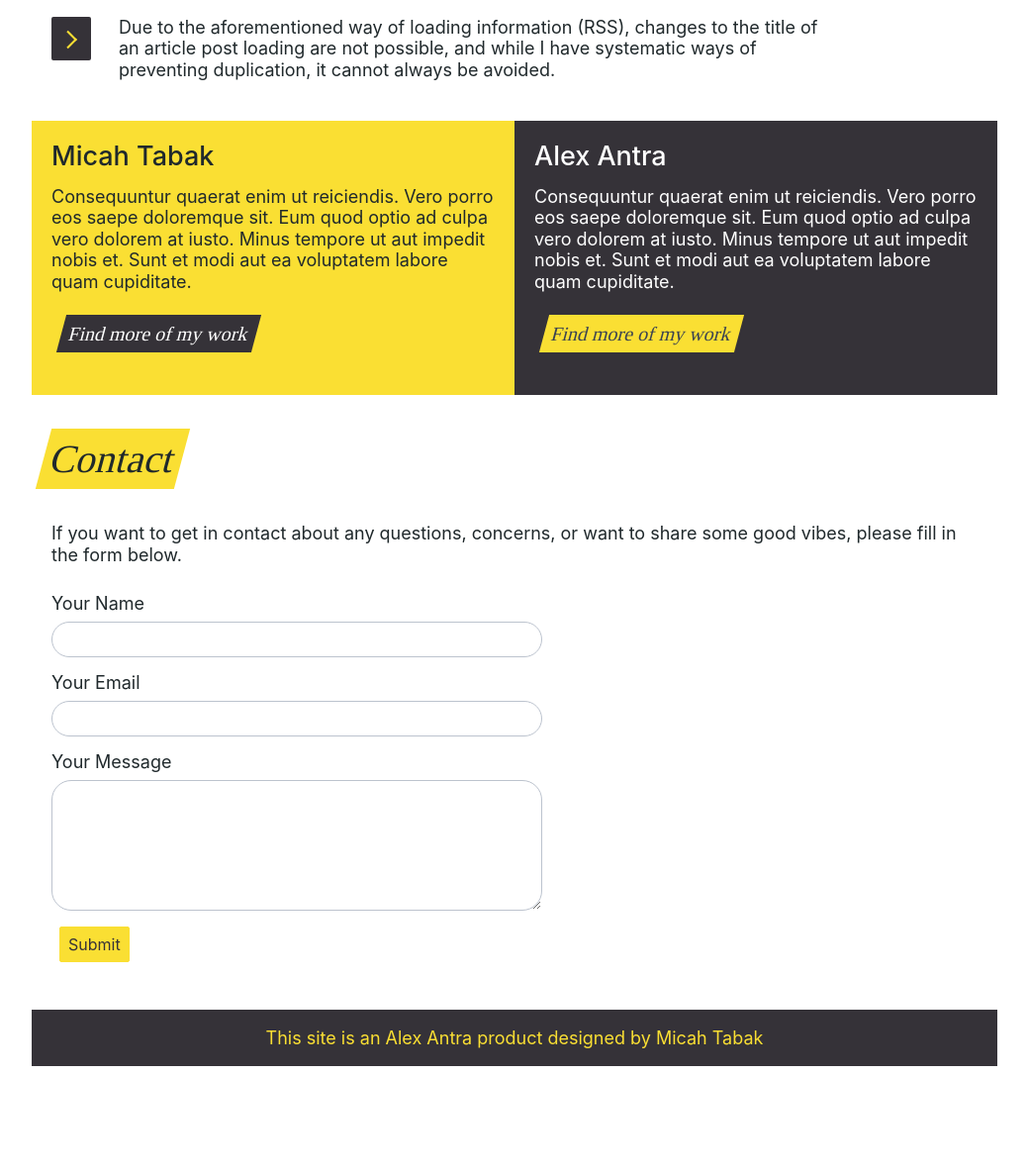
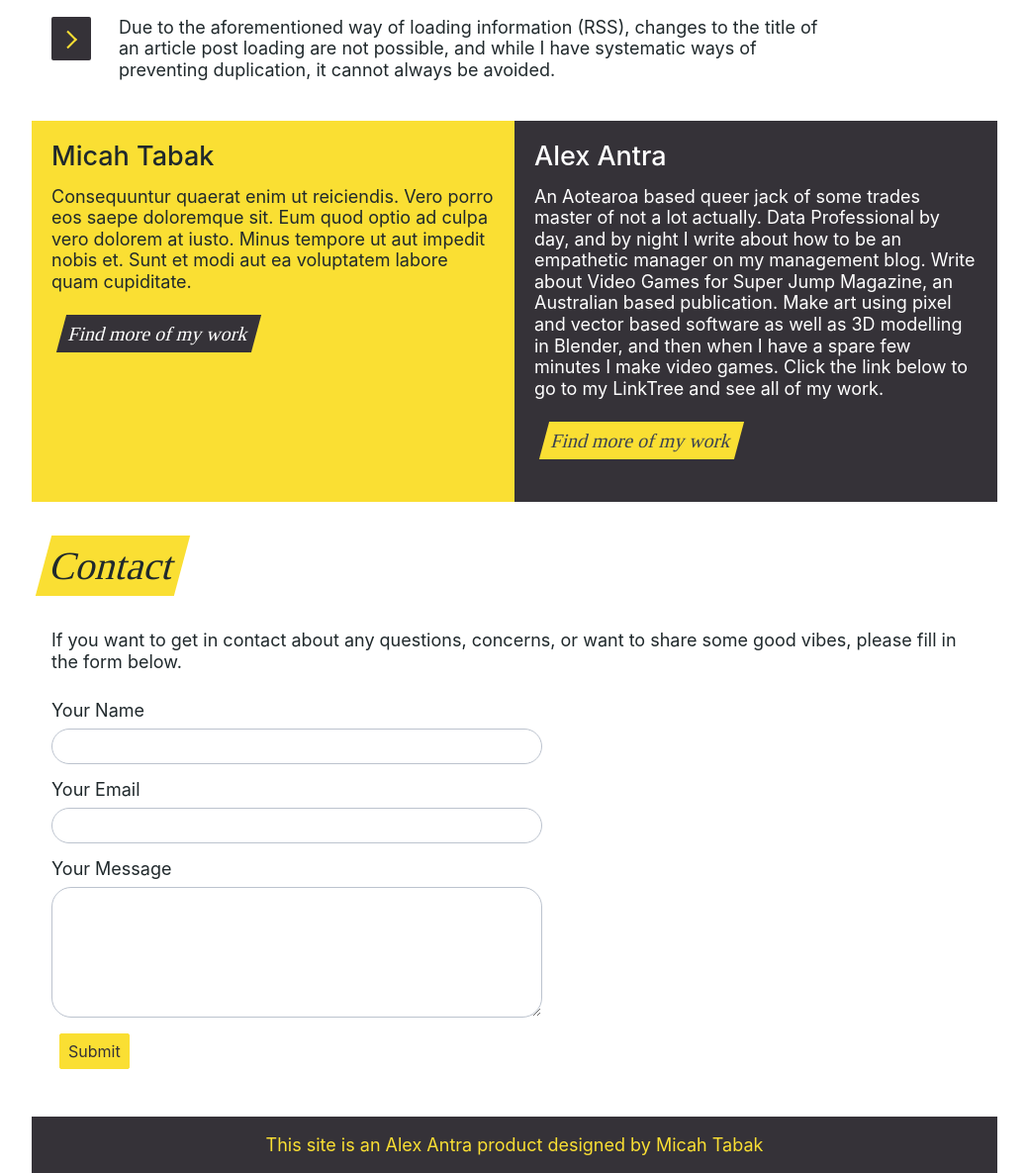
Before and after one commit to ronsoak/UL, a Django app: template contentfeed/templates/about.html in a window 1280 px wide. Shown: the part 2381-3566 px from the top of the page at 99% size, without its empty margins (120-1159 px from the left). Before the commit the page ends 3458 px from the top, so only its background shows below. Run offline with Django 3.2, Linux system fonts and the light colour scheme; the template is opened without the code that fills it, so the values that code supplies are empty; some libraries are stand-ins or nearby versions.

Commit message:
changes to favicon and such

```diff
--- a/blogsite/urls.py
+++ b/blogsite/urls.py
@@ -22,8 +22,10 @@ from jsl_django_sitemap.views import sitemaps
 
 
 urlpatterns = [
-    path('admin/', admin.site.urls), #change this on deployment
+    path('admin/', admin.site.urls),
     path('',include('contentfeed.urls')),
+
+    # Extras
     path("robots.txt",TemplateView.as_view(template_name="robots.txt", content_type="text/plain"),),
     path('sitemap.xml', sitemap, {'sitemaps': sitemaps}, name='django.contrib.sitemaps.views.sitemap'),
 ]
--- a/contentfeed/templates/about.html
+++ b/contentfeed/templates/about.html
@@ -269,9 +269,7 @@
     <div id="work-box" class="column bg-dark p-1r">
       <h2>Alex Antra</h2>
       <span>
-        Consequuntur quaerat enim ut reiciendis. Vero porro eos saepe doloremque
-        sit. Eum quod optio ad culpa vero dolorem at iusto. Minus tempore ut aut
-        impedit nobis et. Sunt et modi aut ea voluptatem labore quam cupiditate.
+        An Aotearoa based queer jack of some trades master of not a lot actually. Data Professional by day, and by night I write about how to be an empathetic manager on my management blog. Write about Video Games for Super Jump Magazine, an Australian based publication. Make art using pixel and vector based software as well as 3D modelling in Blender, and then when I have a spare few minutes I make video games. Click the link below to go to my LinkTree and see all of my work.
       </span>
       <div id="header-medium">
         <a
--- a/contentfeed/templates/standard.html
+++ b/contentfeed/templates/standard.html
@@ -3,14 +3,20 @@
   <head>
     <meta charset="utf-8" />
     <meta name="viewport" content="width=device-width, initial-scale=1" />
+    <meta name="msapplication-TileColor" content="#da532c">
+    <meta name="theme-color" content="#ffffff">
+    <link rel="apple-touch-icon" sizes="180x180" href="/apple-touch-icon.png">
+    <link rel="icon" type="image/png" sizes="32x32" href="/favicon-32x32.png">
+    <link rel="icon" type="image/png" sizes="16x16" href="/favicon-16x16.png">
+    <link rel="manifest" href="/site.webmanifest">
     {% load static %}
     <link rel="stylesheet" href="{% static 'CSS/fonts.css' %}" />
     <link rel="stylesheet" href="{% static 'CSS/custom.css' %}" />
     <link rel="stylesheet" href="{% static 'CSS/spectre.css' %}" />
     <link rel="stylesheet" href="{% static 'CSS/spectre-icons.css' %}" />
     <link rel="stylesheet" href="{% static 'CSS/spectre-exp.css' %}" />
-    <link rel="shortcut icon" href="{%  static 'favicon.ico' %}">
-    <link rel="apple-touch-icon" href="/images/apple.png">
+    <!-- <link rel="shortcut icon" href="{%  static 'favicon.ico' %}">
+    <link rel="apple-touch-icon" href="{%  static 'apple-touch-icon.png' %}"> -->
     <script src="{% static 'JS/searchToggle.js' %}"></script>
     <script src="{% static 'JS/clickToggle.js' %}"></script>
     <script src="{% static 'JS/scrolltracker.js' %}"></script>
```
Also changed, not shown: browserconfig.xml (added, +9 -0 lines), android-chrome-96x96.png (added), apple-touch-icon.png (added), contentfeed/static/apple-touch-icon.png (renamed from contentfeed/static/images/apple.png), favicon-16x16.png (added), favicon-32x32.png (added), favicon.ico (added), mstile-150x150.png (added), site.webmanifest (added), 3 other files.
